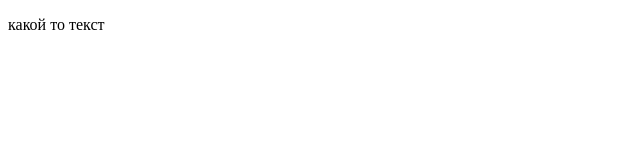
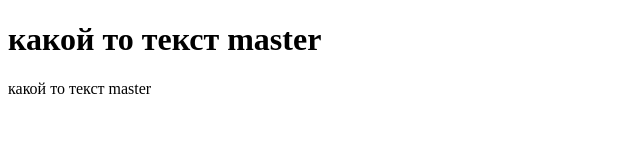
Before and after one commit to Bablax/test, a plain HTML site: page index.html in a window 1280 px wide. Shown: the whole page, without its empty margins (0-640 px from the left). Drawn offline with Linux system fonts and the light colour scheme.

Commit message:
commit master2

```diff
--- a/index.html
+++ b/index.html
@@ -8,8 +8,11 @@
 </head>
 
 <body>
+  <h1>
+    какой то текст master
+  </h1>
   <p>
-    какой то текст
+    какой то текст master
   </p>
 </body>
 
```
